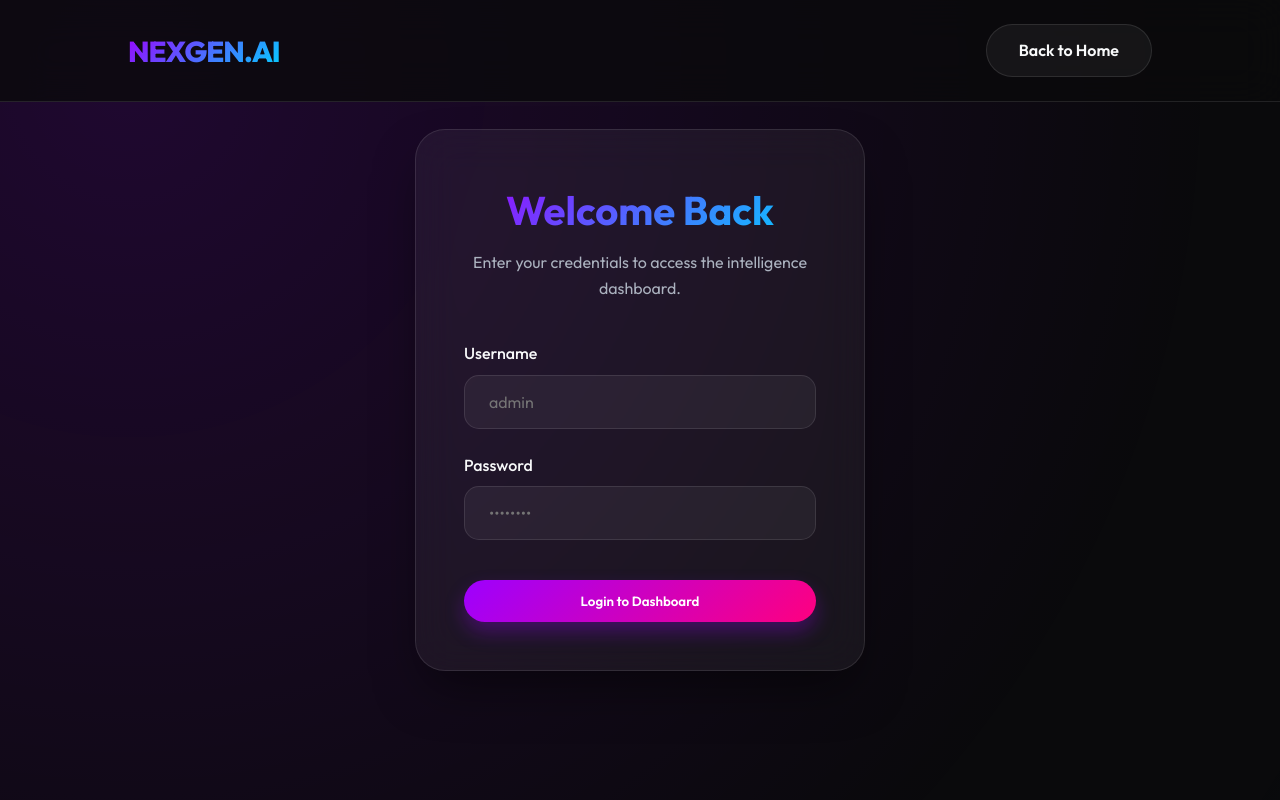
After one commit to SUMIT-MOHANTY/LKOL, a Flask app: page /login in a window 1280 px wide. The commit adds this page. Run offline with Flask 3, Linux system fonts and the light colour scheme.

Commit message:
fixed login

```diff
--- a/app.py
+++ b/app.py
@@ -1,15 +1,43 @@
 import os
-from flask import Flask, render_template
+from flask import Flask, render_template, request, redirect, url_for, session, flash
 
 instance_path = os.path.dirname(os.path.abspath(__file__))
 app = Flask(__name__,
             template_folder=os.path.join(instance_path, 'templates'),
             static_folder=os.path.join(instance_path, 'static'))
+app.secret_key = os.urandom(24)
+
+# Mock user data
+USER_DATA = {
+    "username": "admin",
+    "password": "password"
+}
 
 @app.route('/')
 def index():
     return render_template('index.html')
 
+@app.route('/login', methods=['GET', 'POST'])
+def login():
+    if request.method == 'POST':
+        username = request.form.get('username')
+        password = request.form.get('password')
+
+        if username == USER_DATA['username'] and password == USER_DATA['password']:
+            session['logged_in'] = True
+            session['username'] = username
+            flash('Successfully logged in!', 'success')
+            return redirect(url_for('index'))
+        else:
+            flash('Invalid credentials. Please try again.', 'error')
+
+    return render_template('login.html')
+
+@app.route('/logout')
+def logout():
+    session.clear()
+    flash('Successfully logged out!', 'info')
+    return redirect(url_for('index'))
+
 if __name__ == '__main__':
-    # Using 0.0.0.0 helps with access in some VM/Docker environments, but for local, 127.0.0.1 is fine too.
     app.run(debug=True, host='0.0.0.0', port=5000)
--- a/static/css/style.css
+++ b/static/css/style.css
@@ -59,6 +59,7 @@ nav {
     letter-spacing: -1px;
     background: linear-gradient(135deg, var(--primary), var(--secondary));
     -webkit-background-clip: text;
+    background-clip: text;
     -webkit-text-fill-color: transparent;
 }
 
--- /dev/null
+++ b/templates/login.html
@@ -0,0 +1,134 @@
+<!DOCTYPE html>
+<html lang="en">
+<head>
+    <meta charset="UTF-8">
+    <meta name="viewport" content="width=device-width, initial-scale=1.0">
+    <title>Login | NexGen AI</title>
+    <link rel="stylesheet" href="{{ url_for('static', filename='css/style.css') }}">
+    <!-- Lucide Icons -->
+    <script src="https://unpkg.com/lucide@latest"></script>
+    <style>
+        .login-container {
+            min-height: 100vh;
+            display: flex;
+            align-items: center;
+            justify-content: center;
+            padding: 2rem;
+        }
+        .login-card {
+            background: var(--bg-card);
+            backdrop-filter: blur(20px);
+            border: 1px solid var(--glass-border);
+            padding: 3rem;
+            border-radius: 30px;
+            width: 100%;
+            max-width: 450px;
+            box-shadow: 0 25px 50px -12px rgba(0, 0, 0, 0.5);
+            animation: fadeInUp 0.8s ease;
+        }
+        .login-card h2 {
+            font-size: 2.5rem;
+            margin-bottom: 0.5rem;
+            text-align: center;
+            background: linear-gradient(135deg, var(--primary), var(--secondary));
+            -webkit-background-clip: text;
+            background-clip: text;
+            -webkit-text-fill-color: transparent;
+        }
+        .login-card p {
+            text-align: center;
+            color: var(--text-muted);
+            margin-bottom: 2.5rem;
+        }
+        .form-group {
+            margin-bottom: 1.5rem;
+        }
+        .form-group label {
+            display: block;
+            margin-bottom: 0.5rem;
+            font-weight: 500;
+            color: var(--text-main);
+        }
+        .form-control {
+            width: 100%;
+            padding: 1rem 1.5rem;
+            background: rgba(255, 255, 255, 0.05);
+            border: 1px solid var(--glass-border);
+            border-radius: 15px;
+            color: var(--text-main);
+            font-size: 1rem;
+            transition: all 0.3s ease;
+        }
+        .form-control:focus {
+            outline: none;
+            border-color: var(--primary);
+            background: rgba(255, 255, 255, 0.08);
+            box-shadow: 0 0 0 4px rgba(157, 0, 255, 0.1);
+        }
+        .login-btn {
+            width: 100%;
+            margin-top: 1rem;
+        }
+        .flash-messages {
+            margin-bottom: 1.5rem;
+        }
+        .flash {
+            padding: 1rem;
+            border-radius: 12px;
+            margin-bottom: 1rem;
+            font-size: 0.9rem;
+            text-align: center;
+        }
+        .flash.error {
+            background: rgba(255, 0, 127, 0.1);
+            color: var(--accent);
+            border: 1px solid rgba(255, 0, 127, 0.2);
+        }
+        .flash.success {
+            background: rgba(0, 210, 255, 0.1);
+            color: var(--secondary);
+            border: 1px solid rgba(0, 210, 255, 0.2);
+        }
+    </style>
+</head>
+<body>
+
+    <nav>
+        <div class="logo">NEXGEN.AI</div>
+        <a href="{{ url_for('index') }}" class="btn-secondary">Back to Home</a>
+    </nav>
+
+    <div class="login-container">
+        <div class="login-card">
+            <h2>Welcome Back</h2>
+            <p>Enter your credentials to access the intelligence dashboard.</p>
+
+            {% with messages = get_flashed_messages(with_categories=true) %}
+              {% if messages %}
+                <div class="flash-messages">
+                  {% for category, message in messages %}
+                    <div class="flash {{ category }}">{{ message }}</div>
+                  {% endfor %}
+                </div>
+              {% endif %}
+            {% endwith %}
+
+            <form action="{{ url_for('login') }}" method="POST">
+                <div class="form-group">
+                    <label for="username">Username</label>
+                    <input type="text" id="username" name="username" class="form-control" placeholder="admin" required>
+                </div>
+                <div class="form-group">
+                    <label for="password">Password</label>
+                    <input type="password" id="password" name="password" class="form-control" placeholder="••••••••" required>
+                </div>
+                <button type="submit" class="btn-primary login-btn">Login to Dashboard</button>
+            </form>
+        </div>
+    </div>
+
+    <script>
+        lucide.createIcons();
+    </script>
+</body>
+</html>
```
Also changed, not shown: other parts of static/css/style.css (+62 -0 lines), templates/index.html (+20 -2 lines).
